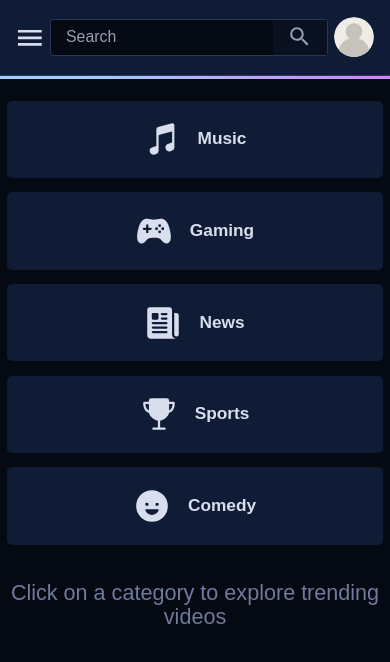
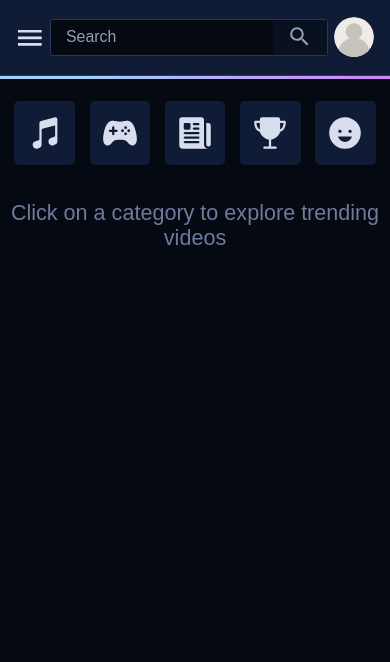
Before and after one commit to orrsteinberg/u-tube, a React (Create React App) app: page /explore in a window 390 px wide. Shown: the top 662 px of the page. Built offline with nearby package versions, Linux system fonts and the light colour scheme; no server answers.

Commit message:
update mobile styles

```diff
--- a/src/features/explore/Tabs.styled.js
+++ b/src/features/explore/Tabs.styled.js
@@ -3,14 +3,9 @@ import { Link } from "react-router-dom";
 
 export const TabsContainer = styled.div`
   display: flex;
-  flex-direction: column;
   justify-content: center;
   align-items: center;
   margin-bottom: 1.5rem;
-
-  @media screen and (min-width: ${({ theme }) => theme.breakpoints.sm}) {
-    flex-direction: row;
-  }
 `;
 
 export const TabLink = styled(Link)`
@@ -43,22 +38,22 @@ export const StyledTab = styled.div`
 
   svg {
     font-size: 2.5rem;
-    margin-right: 1.25rem;
 
     ${({ theme, isActive }) =>
       isActive &&
       css`
         color: ${({ theme }) => theme.colors.general.accent2};
       `}
-
-    @media screen and (min-width: ${({ theme }) => theme.breakpoints.sm}) {
-      margin: 0;
-    }
   }
 
   h2 {
-    font-size: 1.2rem;
-    text-transform: capitalize;
+    display: none;
+
+    @media screen and (min-width: ${({ theme }) => theme.breakpoints.sm}) {
+      display: block;
+      font-size: 1.2rem;
+      text-transform: capitalize;
+    }
   }
 
   &:hover {
```
